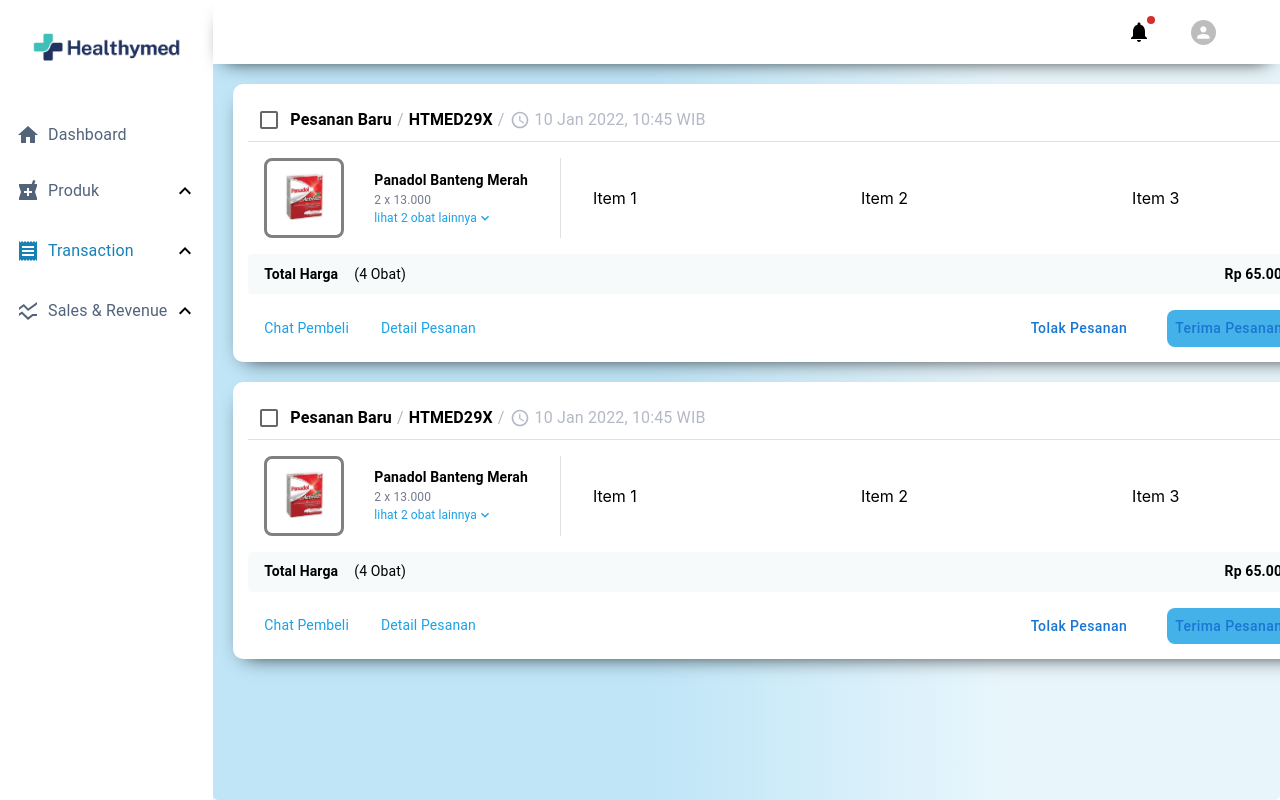
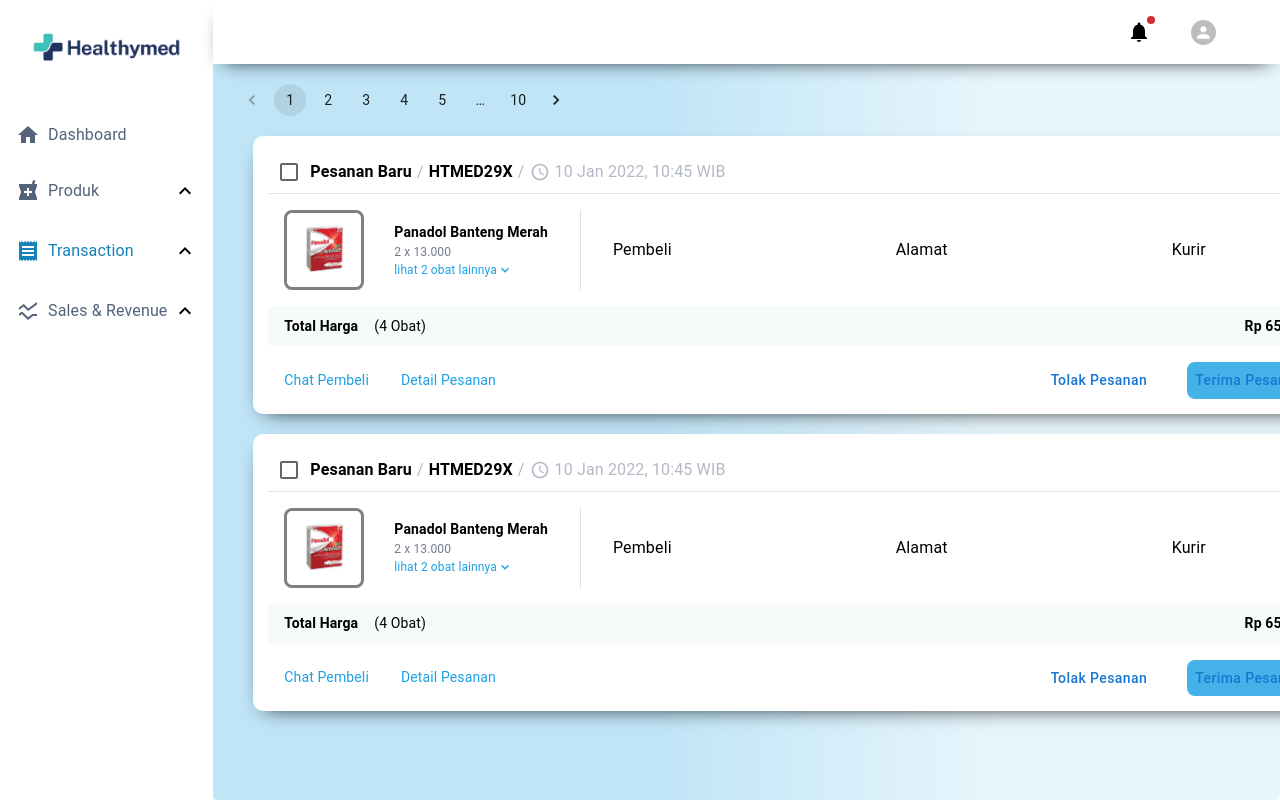
Before and after one commit to purwadhikafullstack/jcwd-2002-01-fe, a Next.js app: page /admin/transaction/transactions in a window 1280 px wide. Shown: the top 800 px of the page. Built offline with nearby package versions, Linux system fonts and the light colour scheme.

Commit message:
UI: add pagination in transaction page

```diff
--- a/src/components/admin/TransactionCard.jsx
+++ b/src/components/admin/TransactionCard.jsx
@@ -11,7 +11,6 @@ import fotoObat from "assets/panadol.jpg";
 import { ExpandLess, ExpandMore } from "@mui/icons-material";
 
 import AccessTimeIcon from "@mui/icons-material/AccessTime";
-import { borderRadius } from "@mui/system";
 
 const TransactionCard = () => {
   return (
@@ -75,9 +74,15 @@ const TransactionCard = () => {
         <Divider sx={{ my: "16px" }} orientation="vertical" flexItem />
 
         <Stack direction="row" spacing={28} sx={{ mx: "32px" }}>
-          <Box>Item 1</Box>
-          <Box>Item 2</Box>
-          <Box>Item 3</Box>
+          <Box>
+            <Typography>Pembeli</Typography>
+          </Box>
+          <Box>
+            <Typography>Alamat</Typography>
+          </Box>
+          <Box>
+            <Typography>Kurir</Typography>
+          </Box>
         </Stack>
       </Box>
 
--- a/src/pages/admin/transaction/transactions.jsx
+++ b/src/pages/admin/transaction/transactions.jsx
@@ -1,11 +1,13 @@
+import { Box, Pagination } from "@mui/material";
 import TransactionCard from "components/admin/TransactionCard";
 
 const Transaction = () => {
   return (
-    <>
+    <Box sx={{ p: "20px" }}>
+      <Pagination count={10} />
       <TransactionCard></TransactionCard>
       <TransactionCard></TransactionCard>
-    </>
+    </Box>
   );
 };
 
```
